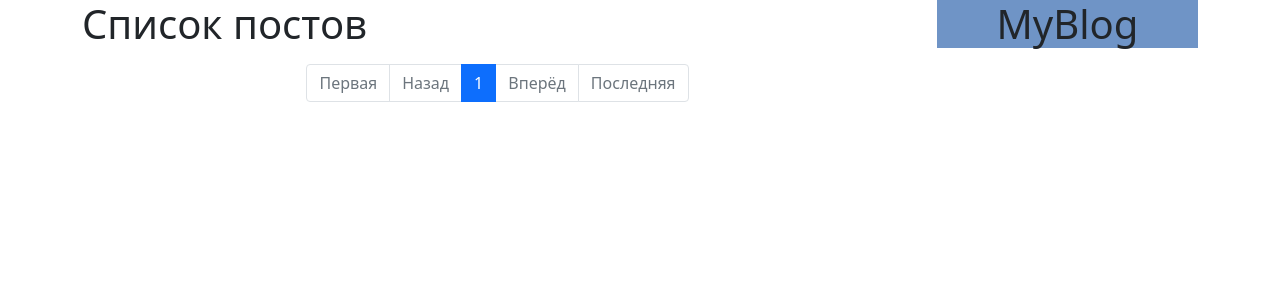
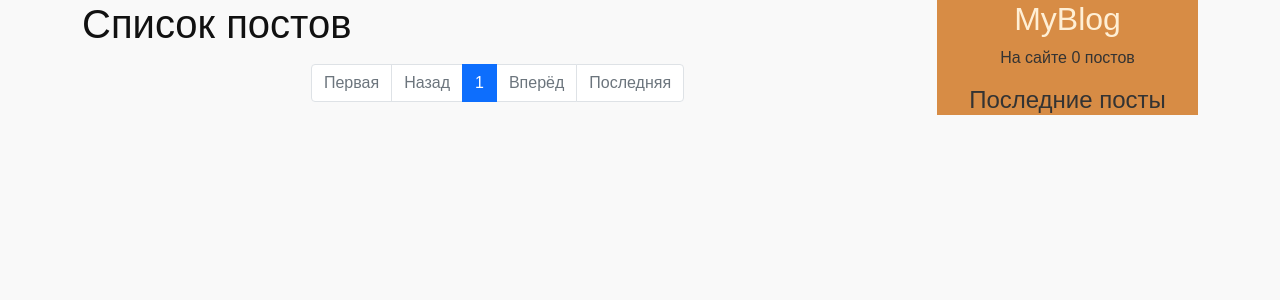
Before and after one commit to PizzaProtocol/MyBlog, a Django app: page / in a window 1280 px wide. Shown: the top 300 px of the page. Run offline with Django 5.2, Linux system fonts and the light colour scheme; data that the repository does not hold is empty.

Commit message:
Tag for 3 last post

```diff
--- /dev/null
+++ b/blog/templates/blog/post/latest_posts.html
@@ -0,0 +1,7 @@
+<ul>
+    {% for post in latest_posts %}
+        <li>
+            <a href="{{ post.get_absolute_url }}">{{ post.title }}</a>
+        </li>
+    {%  endfor %}
+</ul>
--- a/blog/templates/blog/post/post_list.html
+++ b/blog/templates/blog/post/post_list.html
@@ -1,4 +1,5 @@
 {% extends 'base.html' %}
+{% load  blog_tags %}
 
 {% block content %}
     <div class="container">
@@ -16,14 +17,13 @@
                     <p class="tags">
                         Tags:
                         {% for tag in post.tags.all %}
-                            <a href="{% url "blog:post_list_by_tag" tag.slug %}">
+                            <a class="accent" href="{% url "blog:post_list_by_tag" tag.slug %}">
                                 {{ tag.name }}
                             </a>
                             {% if not forloop.last %}, {% endif %}
                         {% endfor %}
                     </p>
 
-                    <p style="color: darkgoldenrod">Tags: {{ post.tags.all|join:", " }}</p>
                     <p>{{ post.content|truncatewords:30 }}</p>
                 {% endfor %}
                 <p class="tag">
@@ -32,8 +32,11 @@
             </div>
 
             <div class="col-3">
-                <div class="box-info" style="background-color: #6f94c6">
-                    <h1 style="text-align: center">MyBlog</h1>
+                <div class="sidebar">
+                    <h2 class="sidebar__title" >MyBlog</h2>
+                        <p>На сайте {% total_posts %} постов</p>
+                    <h4>Последние посты</h4>
+                     {% show_latest_posts 3 %}
                 </div>
             </div>
             </div>
--- /dev/null
+++ b/blog/templatetags/blog_tags.py
@@ -0,0 +1,13 @@
+from django import template
+from blog.models import Post
+
+register = template.Library()
+
+@register.simple_tag
+def total_posts():
+    return Post.published.count()
+
+@register.inclusion_tag('blog/post/latest_posts.html')
+def show_latest_posts(count = 5):
+    latest_posts = Post.published.order_by('-publish')[:count]
+    return {'latest_posts': latest_posts}
--- /dev/null
+++ b/static/css/styles.css
@@ -0,0 +1,28 @@
+body {
+    background-color: #f9f9f9;
+    color: #333333;
+    font-family: sans-serif;
+}
+
+h1, h2, h3 {
+    color: #111111;
+}
+
+a{
+    color: #007bff;
+    text-decoration:none;
+    cursor:pointer;
+}
+
+.accent {
+    color: #d78c45;
+}
+
+.sidebar{
+    background-color: #d78c45;
+    text-align: center;
+}
+.sidebar__title{
+    font-family: sans-serif;
+    color: papayawhip;
+}
--- a/templates/base.html
+++ b/templates/base.html
@@ -1,12 +1,14 @@
+{% load blog_tags %}
+{% load static %}
 <!DOCTYPE html>
 <html lang="en">
 <head>
     <meta charset="UTF-8">
     <link href="https://cdn.jsdelivr.net/npm/bootstrap@5.0.2/dist/css/bootstrap.min.css" rel="stylesheet" integrity="sha384-EVSTQN3/azprG1Anm3QDgpJLIm9Nao0Yz1ztcQTwFspd3yD65VohhpuuCOmLASjC" crossorigin="anonymous">
+    <link rel="stylesheet" href="{% static 'css/styles.css' %}">
     <title>{% block title %}{% endblock %}</title>
 </head>
 <body>
-
     {% block content %}
     {% endblock %}
 </body>
```
Also changed, not shown: myBlog/settings.py (+8 -33 lines), blog/templatetags/__init__.py (added).
